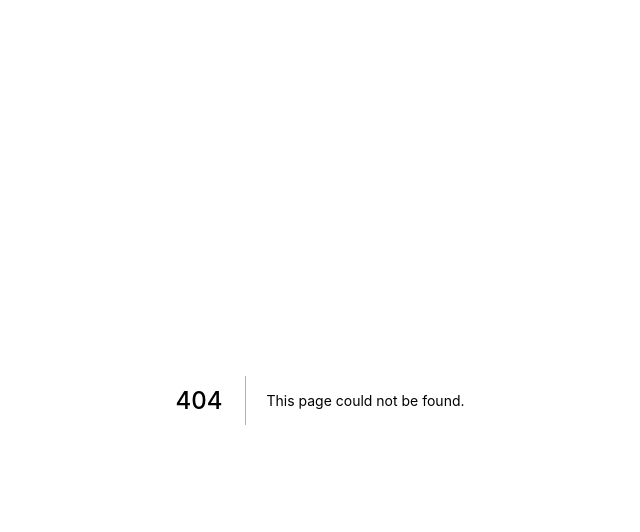
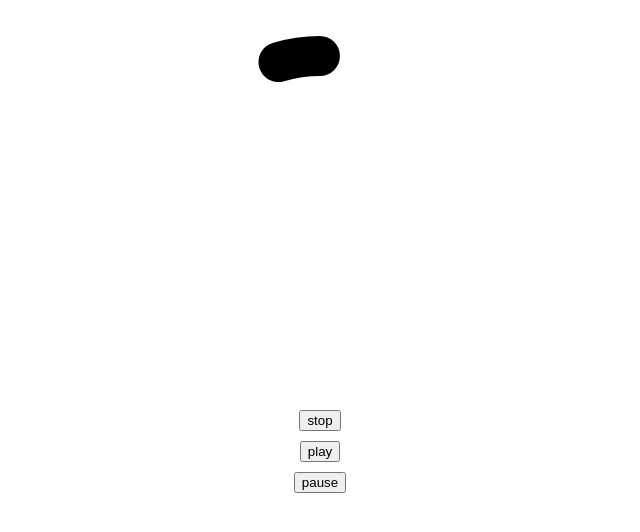
Before and after one commit to sbonjean/test5, a Next.js app: page /lottie in a window 1280 px wide. Before the commit this address had no page. Shown: the top 532 px of the page, without its empty margins (320-960 px from the left). Built offline with nearby package versions, Linux system fonts and the light colour scheme.

Commit message:
This is my lottie

```diff
--- a/package.json
+++ b/package.json
@@ -11,7 +11,8 @@
   "dependencies": {
     "next": "11.0.1",
     "react": "17.0.2",
-    "react-dom": "17.0.2"
+    "react-dom": "17.0.2",
+    "react-lottie": "^1.2.3"
   },
   "devDependencies": {
     "eslint": "7.30.0",
--- /dev/null
+++ b/pages/lottie.js
@@ -0,0 +1,58 @@
+import React from "react";
+import Lottie from "react-lottie";
+import * as animationData from "./animations/loading-spinner-black.json";
+
+export default class LottieControl extends React.Component {
+constructor(props) {
+    super(props);
+    this.state = { isStopped: false, isPaused: false };
+}
+
+render() {
+    const buttonStyle = {
+    display: "block",
+    margin: "10px auto"
+    };
+
+    console.log(animationData);
+
+    const defaultOptions = {
+    loop: true,
+    autoplay: true,
+    animationData: animationData.default,
+    rendererSettings: {
+        preserveAspectRatio: "xMidYMid slice"
+    }
+    };
+
+    return (
+    <div>
+        <Lottie
+        options={defaultOptions}
+        height={400}
+        width={400}
+        isStopped={this.state.isStopped}
+        isPaused={this.state.isPaused}
+        />
+        <button
+        style={buttonStyle}
+        onClick={() => this.setState({ isStopped: true })}
+        >
+        stop
+        </button>
+        <button
+        style={buttonStyle}
+        onClick={() => this.setState({ isStopped: false })}
+        >
+        play
+        </button>
+        <button
+        style={buttonStyle}
+        onClick={() => this.setState({ isPaused: !this.state.isPaused })}
+        >
+        pause
+        </button>
+    </div>
+    );
+}
+}
```
Also changed, not shown: pages/animations/loading-spinner-black.json (added, +1 -0 lines), 1 other file (tests, documents, lock files or other folders).
